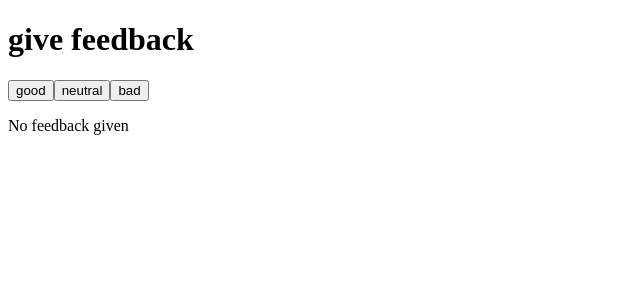
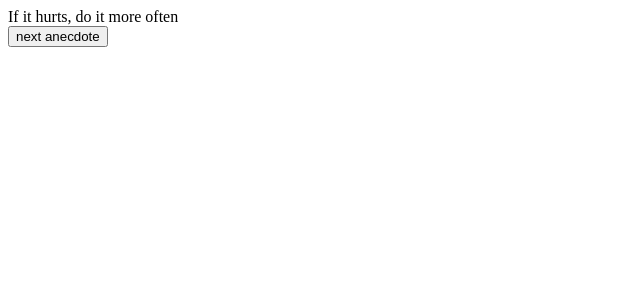
Before and after one commit to kvn7io/fullstackopen-exercises, a React (Create React App) app in the folder part1/: page / in a window 1280 px wide. Shown: the top 300 px of the page, without its empty margins (0-640 px from the left). Built offline with nearby package versions, Linux system fonts and the light colour scheme.

Commit message:
exercise 1.12 completed

```diff
--- a/part1/src/App.js
+++ b/part1/src/App.js
@@ -1,55 +1,27 @@
 import React, { useState } from 'react'
 
-const Button = ({text, onClick}) => {
-  return(
-    <button onClick={() => onClick()}>{text}</button>
-  )
-}
+const App = () => {
+  const anecdotes = [
+    'If it hurts, do it more often',
+    'Adding manpower to a late software project makes it later!',
+    'The first 90 percent of the code accounts for the first 90 percent of the development time...The remaining 10 percent of the code accounts for the other 90 percent of the development time.',
+    'Any fool can write code that a computer can understand. Good programmers write code that humans can understand.',
+    'Premature optimization is the root of all evil.',
+    'Debugging is twice as hard as writing the code in the first place. Therefore, if you write the code as cleverly as possible, you are, by definition, not smart enough to debug it.'
+  ]
 
-const Statistic = ({text, value}) => {
-  return(
-    <tr>
-      <td>{text}</td><td>{value}</td>
-    </tr>
-  )
-}
+  const [selected, setSelected] = useState(0)
 
-const Statistics = ({good, neutral, bad}) => {
-
-  const getSum = () => good + neutral + bad
-  const getAverage = () => (1*good + -1*bad) / getSum()
-  const getPositive = () => good / getSum() * 100 + " %"
-
-  if (getSum() === 0) return(<p>No feedback given</p>)
-
-  return(
-    <div>
-      <h1>statistics</h1>
-      <table>
-        <Statistic text="good" value ={good} />
-        <Statistic text="neutral" value ={neutral} />
-        <Statistic text="bad" value ={bad} />
-        <Statistic text="all" value ={getSum()} />
-        <Statistic text="average" value ={getAverage()} />
-        <Statistic text="positive" value ={getPositive()} />
-      </table>
-    </div>
-  )
-}
-
-const App = () => {
-  // save clicks of each button to its own state
-  const [good, setGood] = useState(0)
-  const [neutral, setNeutral] = useState(0)
-  const [bad, setBad] = useState(0)
+  const randomize = (anecdotes) => {
+    const randomAnecdote = Math.floor(Math.random() * (anecdotes.length - 1))
+    setSelected(randomAnecdote)
+    return 0
+  }
 
   return (
     <div>
-      <h1>give feedback</h1>
-      <Button text="good" onClick={() => setGood(good+1)} />
-      <Button text="neutral" onClick={() => setNeutral(neutral+1)} />
-      <Button text="bad" onClick={() => setBad(bad+1)} />
-      <Statistics good={good} neutral={neutral} bad={bad} />
+      {anecdotes[selected]}<br />
+      <button onClick={() => randomize(anecdotes)}>next anecdote</button>
     </div>
   )
 }
```
